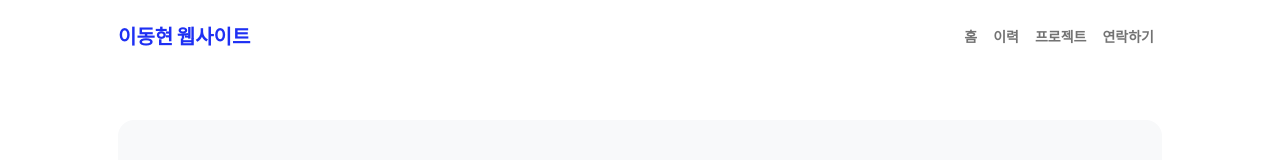
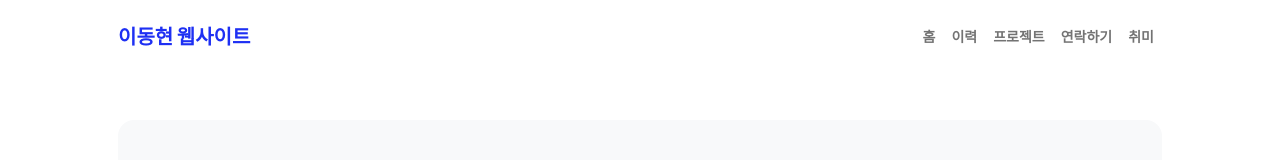
Before and after one commit to siju2/siju2.github.io, a plain HTML site: page contact.html in a window 1280 px wide. Shown: the top 160 px of the page. Drawn offline with nearby package versions, Linux system fonts and the light colour scheme.

Commit message:
Add files via upload

```diff
--- a/contact.html
+++ b/contact.html
@@ -30,6 +30,7 @@
                             <li class="nav-item"><a class="nav-link" href="resume.html">이력</a></li>
                             <li class="nav-item"><a class="nav-link" href="projects.html">프로젝트</a></li>
                             <li class="nav-item"><a class="nav-link" href="contact.html">연락하기</a></li>
+                            <li class="nav-item"><a class="nav-link" href="interest.html">취미</a></li>
                         </ul>
                     </div>
                 </div>
```
Also changed, not shown: projects.html (+1 -0 lines), resume.html (+1 -0 lines).
